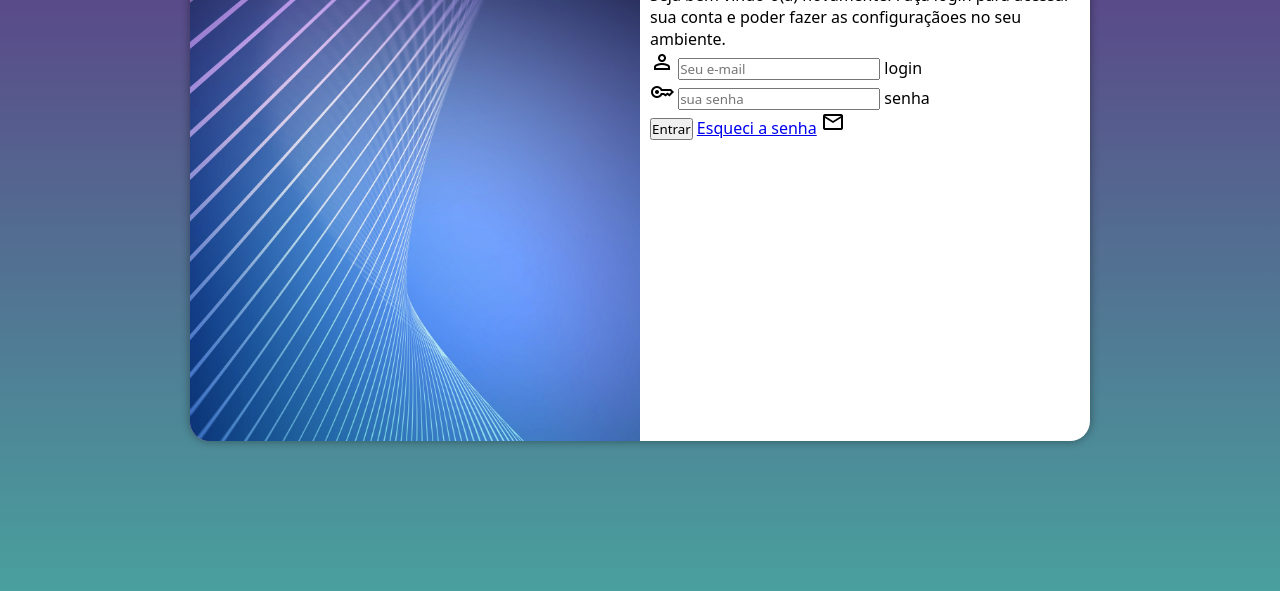
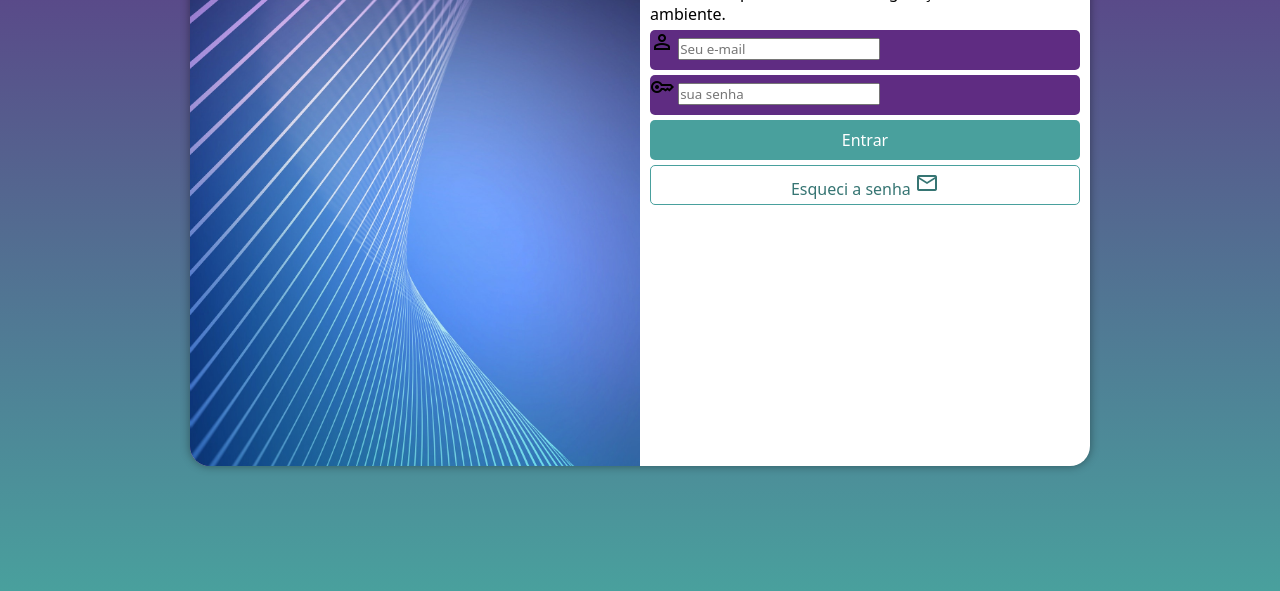
Before and after one commit to isabelavill/projeto-login, a plain HTML site: page index.html in a window 1280 px wide. Shown: the part 209-800 px from the top of the page. Drawn offline with nearby package versions, Linux system fonts and the light colour scheme.

Commit message:
form update

```diff
--- a/estilos/style.css
+++ b/estilos/style.css
@@ -29,7 +29,7 @@ section#login{
     transform:translate(-50%,-50%);/*centralizando*/
     background-color:white;
     width:250px;
-    height:500px;
+    height:550px;
     border-radius: 20px;
     overflow: hidden;/*tudo que tiver fora da borda fica escondido, ou seja, a borda quadrada da img se esconde embaixo da redonda*/
     box-shadow:0px 0px 10px rgba(0, 0, 0, 0.397);
@@ -48,3 +48,55 @@ section#login > div#formulario{
     display:block;
     padding:10px;
 }
+
+form > div.campo{
+    background-color: #5f2c82;
+    width: 100%;
+    display:block;
+    height:40px;
+    border-radius:5px;
+    margin: 5px 0px;
+}
+
+div.campo > label{
+    display: none;
+}
+
+form > input[type=submit] {
+    display: block;
+    font-size: 1em;
+    width:100%;
+    height: 40px;
+    background-color: #49a09d;
+    color:white;
+    border:none;
+    border-radius:5px;
+    cursor:pointer;
+}
+
+form > input[type=submit]:hover{
+    background-color:#367573;
+}
+
+form > a.botao{
+    display:block;
+    text-align: center;
+    font-size:1em;
+    width:100%;
+    height: 40px;
+    padding-top:5px;
+    margin-top:5px;
+    background-color: white;
+    color: #367573;
+    border:1px solid #49a09d;
+    border-radius: 5px;
+    text-decoration: none;
+}
+form > a.botao:hover{
+    background-color: #367573;
+    color:white;
+}
+
+form > a.botao > i {
+    font-size:0.8em;
+}
--- a/index.html
+++ b/index.html
@@ -33,7 +33,7 @@
 
                     </div>
                     <input type="submit" value="Entrar">
-                    <a href="esqueci.html">Esqueci a senha</a> <span class="material-symbols-outlined">mail</span>
+                    <a href="esqueci.html" class="botao" >Esqueci a senha <span class="material-symbols-outlined">mail</span></a>
                 </form>
             </div>
         </section>
```
